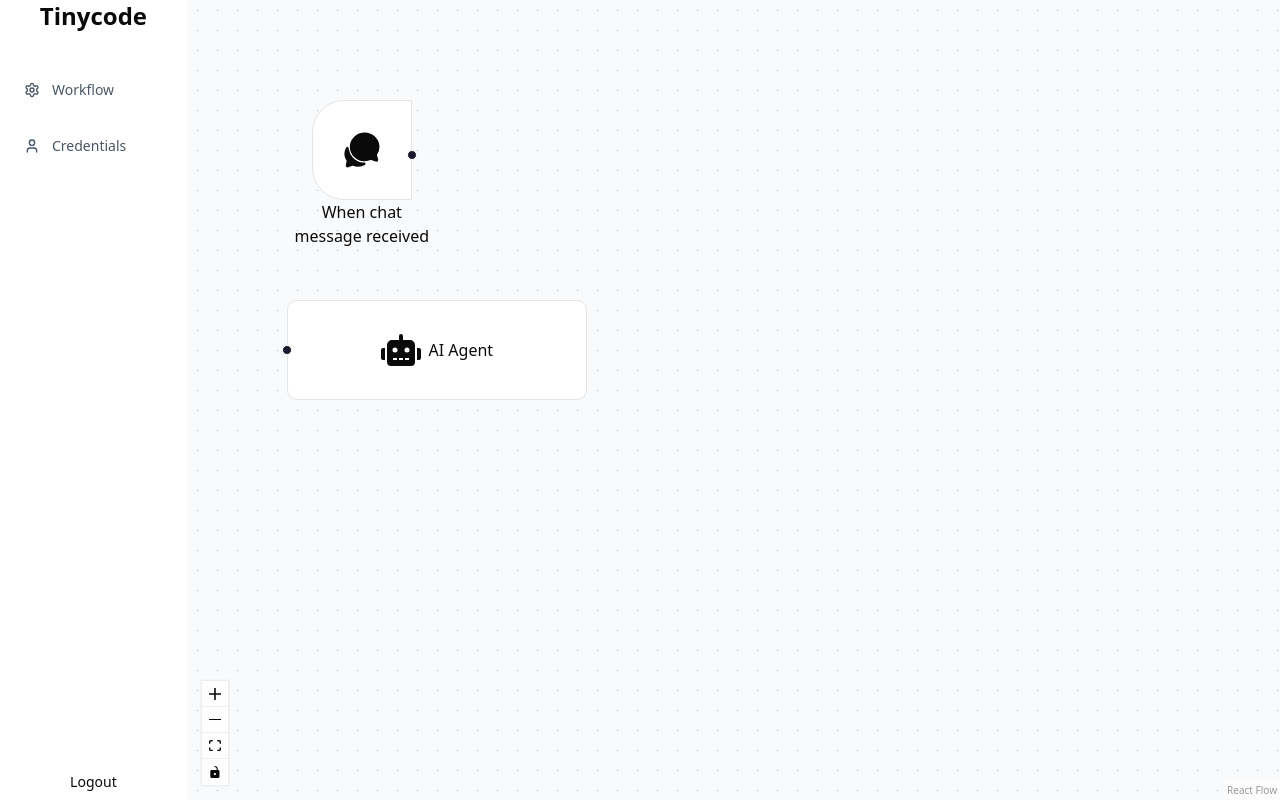
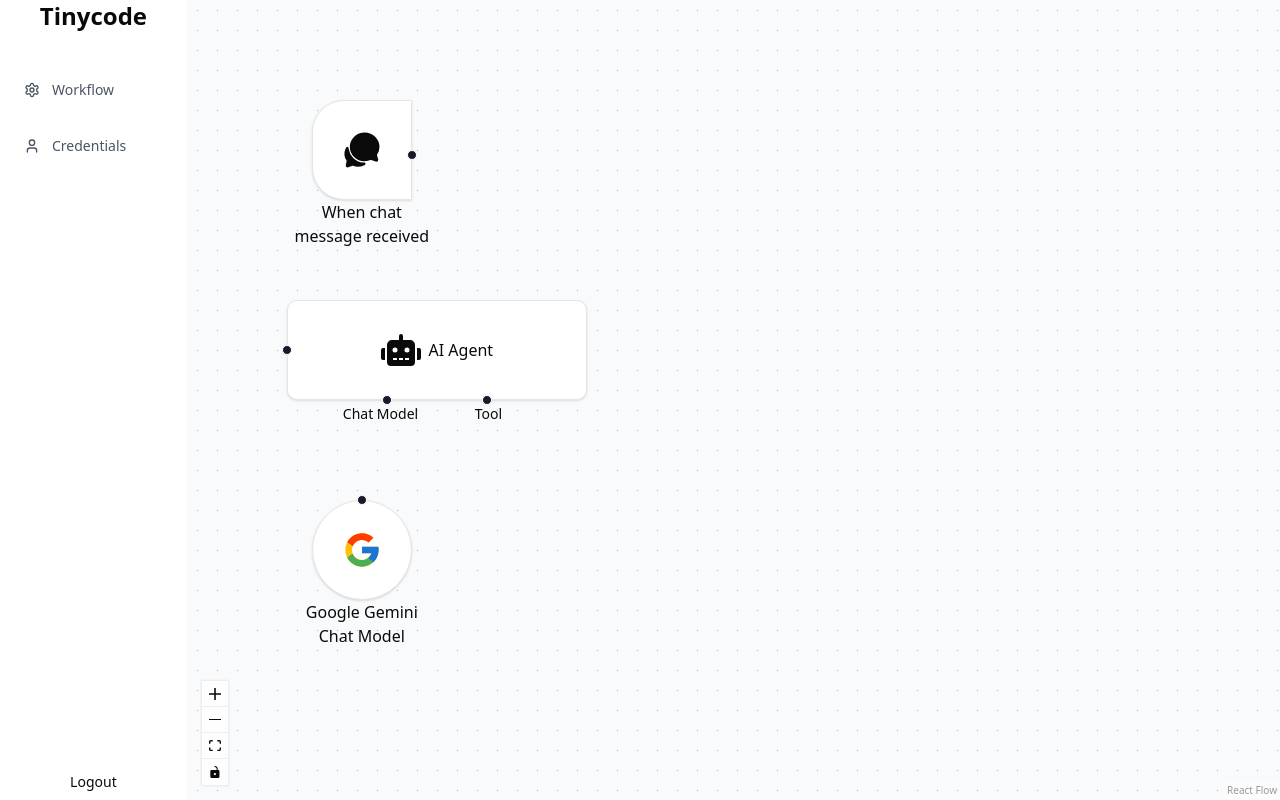
Before and after one commit to rajeshrc12/tinycode, a Next.js app: page /dashboard/workflow in a window 1280 px wide. Built offline with nearby package versions, Linux system fonts and the light colour scheme.

Commit message:
gemini node added

```diff
--- a/app/dashboard/workflow/page.tsx
+++ b/app/dashboard/workflow/page.tsx
@@ -6,38 +6,23 @@ import {
   Connection,
   Controls,
   Edge,
-  Node,
   ReactFlow,
   useEdgesState,
   useNodesState,
 } from "@xyflow/react";
 
 import "@xyflow/react/dist/style.css";
-import Chat from "@/components/nodes/chat";
-
-import AIAgent from "@/components/nodes/ai-agent";
-const nodeTypes = {
-  chat: Chat,
-  "ai-agent": AIAgent,
-};
-const initialNodes: Node[] = [
-  { id: "1", position: { x: 100, y: 100 }, data: { label: "1" }, type: "chat" },
-  {
-    id: "2",
-    position: { x: 100, y: 300 },
-    data: { label: "2" },
-    type: "ai-agent",
-  },
-];
+import { initialNodes, nodeTypes } from "@/lib/react-flow";
 
 const WorkflowPage = () => {
   const [nodes, setNodes, onNodesChange] = useNodesState(initialNodes);
   const [edges, setEdges, onEdgesChange] = useEdgesState<Edge>([]);
   const onConnect = useCallback((connection: Connection) => {
+    console.log(connection);
     const edge: Edge = {
       ...connection,
       animated: true,
-      id: `e${edges.length + 1}`,
+      id: `edge-${connection.source}-${connection.target}`,
       sourceHandle: connection.sourceHandle ?? null,
       targetHandle: connection.targetHandle ?? null,
     };
--- a/app/page.tsx
+++ b/app/page.tsx
@@ -3,8 +3,6 @@ import { Button } from "@/components/ui/button";
 import {
   Dialog,
   DialogContent,
-  DialogDescription,
-  DialogFooter,
   DialogHeader,
   DialogTitle,
   DialogTrigger,
--- a/components/nodes/ai-agent.tsx
+++ b/components/nodes/ai-agent.tsx
@@ -3,16 +3,35 @@ import React from "react";
 import { FaRobot } from "react-icons/fa";
 const AIAgent = () => {
   return (
-    <div className="bg-white w-[300px] h-[100px] border rounded-lg flex justify-center items-center">
+    <div className="shadow bg-white w-[300px] h-[100px] border rounded-lg flex justify-center items-center">
       <div className="flex items-center gap-2">
         <FaRobot size={40} />
         <div className="font-medium">AI Agent</div>
       </div>
       <Handle
+        id="ai-agent-message"
         type="target"
         position={Position.Left}
         style={{ height: 10, width: 10 }}
-      ></Handle>
+      />
+      <Handle
+        id="ai-agent-tool"
+        type="source"
+        position={Position.Bottom}
+        style={{ height: 10, width: 10, marginLeft: "50px" }}
+      >
+        <div className="w-[100px] relative top-2 right-2 text-sm">Tool</div>
+      </Handle>
+      <Handle
+        id="ai-agent-chat-model"
+        type="source"
+        position={Position.Bottom}
+        style={{ height: 10, width: 10, marginLeft: "-50px" }}
+      >
+        <div className="w-[100px] relative top-2 right-10 text-sm">
+          Chat Model
+        </div>
+      </Handle>
     </div>
   );
 };
--- a/components/nodes/chat.tsx
+++ b/components/nodes/chat.tsx
@@ -5,9 +5,10 @@ import { Handle, Position } from "@xyflow/react";
 const Chat = () => {
   return (
     <div className="w-[150px] flex items-center flex-col">
-      <div className="bg-white h-[100px] border rounded-l-4xl w-[100px] flex justify-center items-center">
+      <div className="shadow bg-white h-[100px] border rounded-l-4xl w-[100px] flex justify-center items-center">
         <IoChatbubbles size={40} />
         <Handle
+          id="chat"
           type="source"
           position={Position.Right}
           style={{ right: "25px", top: "55px", height: 10, width: 10 }}
--- /dev/null
+++ b/components/nodes/gemini.tsx
@@ -0,0 +1,24 @@
+import { Handle, Position } from "@xyflow/react";
+import React from "react";
+import { FcGoogle } from "react-icons/fc";
+
+const Gemini = () => {
+  return (
+    <div className="w-[150px] flex items-center flex-col">
+      <div className="shadow bg-white h-[100px] border rounded-full w-[100px] flex justify-center items-center">
+        <FcGoogle size={40} />
+        <Handle
+          id="gemini-chat-model"
+          type="target"
+          position={Position.Top}
+          style={{ height: 10, width: 10 }}
+        />
+      </div>
+      <div className="flex justify-center">
+        <div className="text-center font-medium">Google Gemini Chat Model</div>
+      </div>
+    </div>
+  );
+};
+
+export default Gemini;
--- /dev/null
+++ b/lib/react-flow.ts
@@ -0,0 +1,30 @@
+import AIAgent from "@/components/nodes/ai-agent";
+import Chat from "@/components/nodes/chat";
+import Gemini from "@/components/nodes/gemini";
+import { Node } from "@xyflow/react";
+
+export const nodeTypes = {
+  chat: Chat,
+  "ai-agent": AIAgent,
+  gemini: Gemini,
+};
+export const initialNodes: Node[] = [
+  {
+    id: "chat",
+    position: { x: 100, y: 100 },
+    data: { label: "1" },
+    type: "chat",
+  },
+  {
+    id: "ai-agent",
+    position: { x: 100, y: 300 },
+    data: { label: "2" },
+    type: "ai-agent",
+  },
+  {
+    id: "gemini-chat-model",
+    position: { x: 100, y: 500 },
+    data: { label: "3" },
+    type: "gemini",
+  },
+];
```
